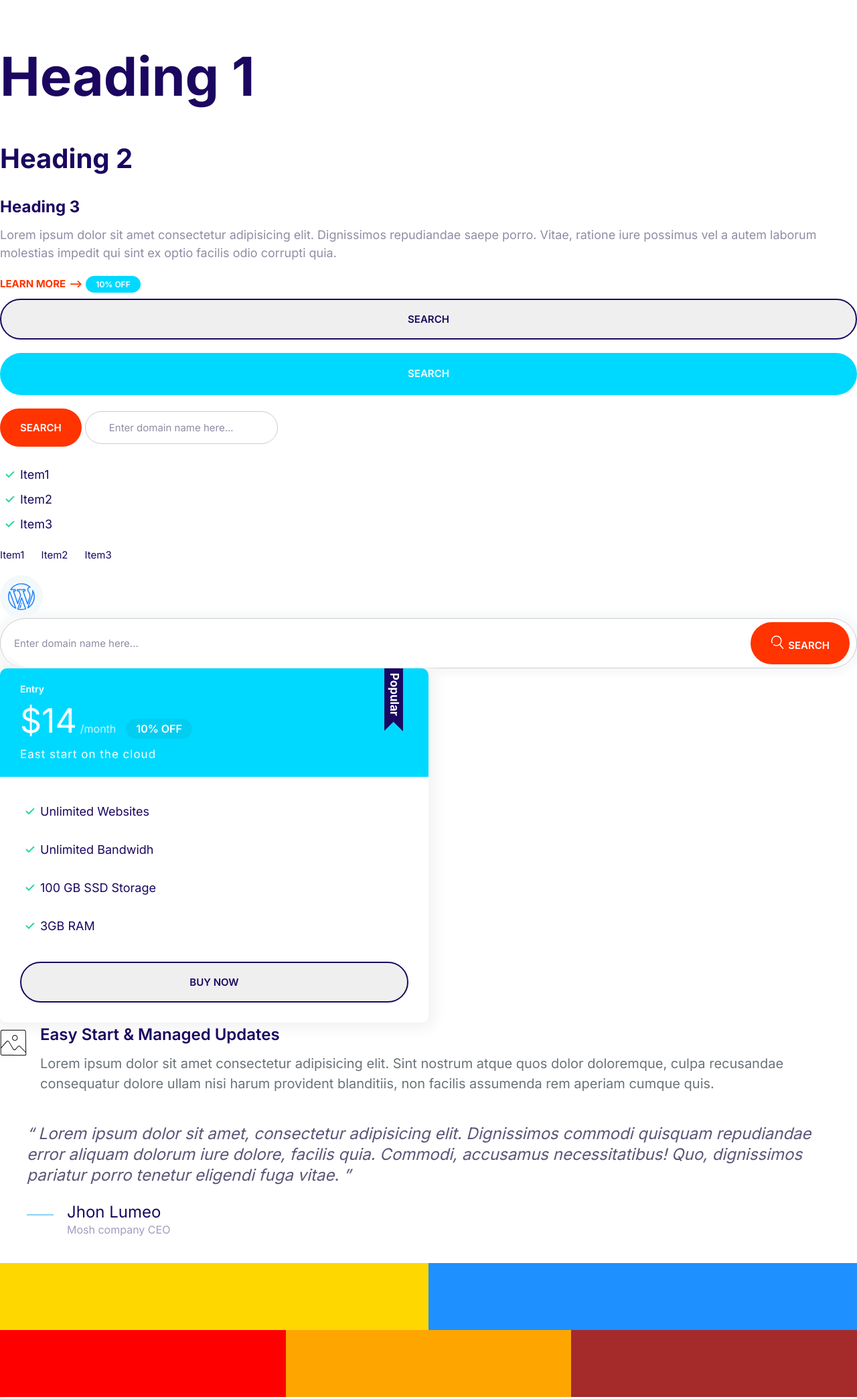
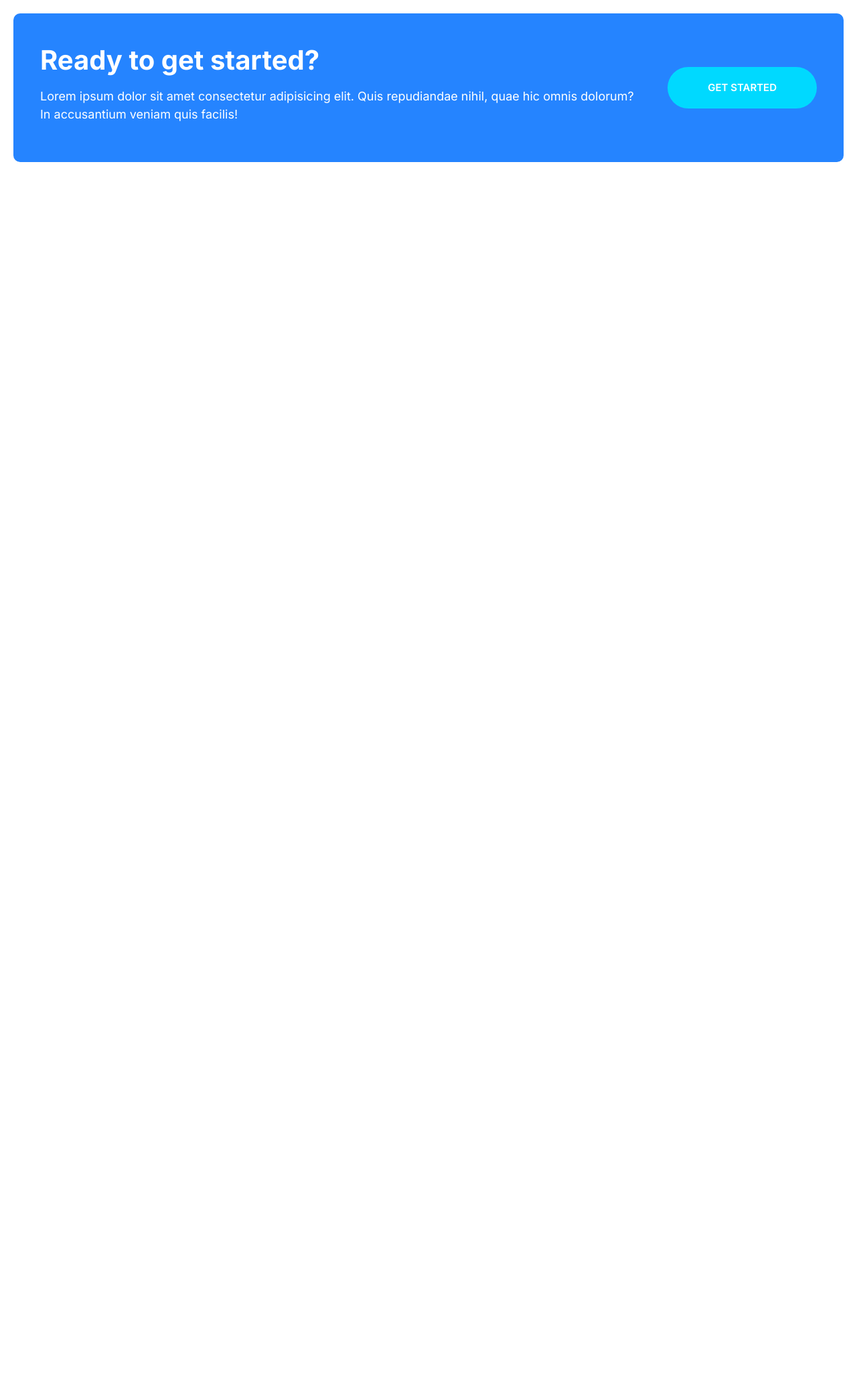
Before and after one commit to magriker/First_project, a plain HTML site: page html/index.html in a window 1280 px wide. Shown: the top 2089 px of the page at 67% size. After the commit the page ends 800 px from the top, so only its background shows below. Drawn offline with Linux system fonts and the light colour scheme.

Commit message:
Build callout component.

```diff
--- a/css/styles.css
+++ b/css/styles.css
@@ -47,6 +47,14 @@ h3 {
 
 p {
   margin-top: 0;
+}
+
+.header--white {
+  color: var(--color-white);
+}
+
+.paragraph--white {
+  color: var(--color-white);
 }
 
 @media screen and (min-width: 1024px) {
@@ -209,7 +217,7 @@ a {
 .btn {
   border-radius: 40px;
   cursor: pointer;
-  display: inline;
+
   font-size: 1.8rem;
   font-weight: 600;
   text-align: center;
@@ -253,6 +261,11 @@ a {
 
 .btn--accent:hover {
   background: #ec3000;
+}
+
+.btn--streched {
+  padding-left: 6rem;
+  padding-right: 6rem;
 }
 
 @media screen and (min-width: 1024px) {
@@ -524,3 +537,42 @@ a {
     margin-left: 6rem;
   }
 }
+
+/* Callouts */
+.callout {
+  padding: 4rem;
+
+  border-radius: 10px;
+}
+
+.callout__content {
+  text-align: center;
+}
+
+.callout--primary {
+  background: var(--color-primary);
+}
+
+.callout__headding {
+  margin-top: 0;
+}
+
+.callout .btn {
+  align-self: center;
+  justify-self: center;
+}
+
+@media screen and (min-width: 768px) {
+  .callout__content {
+    text-align: start;
+  }
+
+  .callout .btn {
+    justify-self: start;
+    margin-left: 5rem;
+  }
+
+  .callout .grid--1x2 {
+    grid-template-columns: 1fr auto;
+  }
+}
--- a/html/index.html
+++ b/html/index.html
@@ -14,164 +14,18 @@
     <link rel="stylesheet" href="/css/normalize.css" />
     <link rel="stylesheet" href="/css/styles.css" />
   </head>
-  <body>
-    <h1>Heading 1</h1>
-    <h2>Heading 2</h2>
-    <h3>Heading 3</h3>
-    <p>
-      Lorem ipsum dolor sit amet consectetur adipisicing elit. Dignissimos
-      repudiandae saepe porro. Vitae, ratione iure possimus vel a autem laborum
-      molestias impedit qui sint ex optio facilis odio corrupti quia.
-    </p>
-
-    <a href="#" class="link-arrow">Learn More</a>
-
-    <span class="badge badge--secondary badge--small">10% OFF</span>
-
-    <button class="btn btn--block btn--outline">Search</button>
-    <a href="#" class="btn btn--block btn--secondary">Search</a>
-    <button class="btn btn--content btn--accent">Search</button>
-
-    <input type="text" class="input" placeholder="Enter domain name here..." />
-
-    <ul class="list list--tick">
-      <li class="list__item">Item1</li>
-      <li class="list__item">Item2</li>
-      <li class="list__item">Item3</li>
-    </ul>
-    <ul class="list list--inline">
-      <li class="list__item">Item1</li>
-      <li class="list__item">Item2</li>
-      <li class="list__item">Item3</li>
-    </ul>
-
-    <sapn class="icon-container">
-      <svg class="icon icon--primary">
-        <use xlink:href="/images/sprite.svg#wordpress"></use>
-      </svg>
-    </sapn>
-
-    <div class="input-group">
-      <input
-        type="text"
-        class="input"
-        placeholder="Enter domain name here..."
-      />
-      <button class="btn btn--accent">
-        <svg class="icon icon--primary icon--search">
-          <use xlink:href="/images/sprite.svg#search"></use>
-        </svg>
-        Search
-      </button>
-    </div>
-
-    <div style="width: 50%">
-      <div class="plan plan--popular">
-        <div class="card card--secondary">
-          <header class="card__header">
-            <h3 class="plan__name">Entry</h3>
-            <span class="plan__price">$14</span>
-            <span class="plan__billing-cycle">/month</span>
-            <span class="badge badge--secondary badge--small">10% OFF</span>
-            <span class="plan__description">East start on the cloud</span>
-          </header>
-          <div class="card__body">
-            <ul class="list list--tick">
-              <li class="list__item">Unlimited Websites</li>
-              <li class="list__item">Unlimited Bandwidh</li>
-              <li class="list__item">100 GB SSD Storage</li>
-              <li class="list__item">3GB RAM</li>
-            </ul>
-            <button class="btn btn--block btn--outline">BUY NOW</button>
-          </div>
+  <body style="padding: 20px">
+    <div class="callout callout--primary">
+      <div class="grid grid--1x2">
+        <div class="callout__content">
+          <h2 class="callout__headding header--white">Ready to get started?</h2>
+          <p class="paragraph--white">
+            Lorem ipsum dolor sit amet consectetur adipisicing elit. Quis
+            repudiandae nihil, quae hic omnis dolorum? In accusantium veniam
+            quis facilis!
+          </p>
         </div>
-      </div>
-    </div>
-
-    <div class="media">
-      <div class="media__image">
-        <svg class="icon icon--primary">
-          <use xlink:href="/images/sprite.svg#snap"></use>
-        </svg>
-      </div>
-      <div class="media__body">
-        <h3 class="media__title">Easy Start & Managed Updates</h3>
-        <p class="media__paragraph">
-          Lorem ipsum dolor sit amet consectetur adipisicing elit. Sint nostrum
-          atque quos dolor doloremque, culpa recusandae consequatur dolore ullam
-          nisi harum provident blanditiis, non facilis assumenda rem aperiam
-          cumque quis.
-        </p>
-      </div>
-    </div>
-
-    <blockquote class="quote">
-      <p class="quote__text quote--body">
-        Lorem ipsum dolor sit amet, consectetur adipisicing elit. Dignissimos
-        commodi quisquam repudiandae error aliquam dolorum iure dolore, facilis
-        quia. Commodi, accusamus necessitatibus! Quo, dignissimos pariatur porro
-        tenetur eligendi fuga vitae.
-      </p>
-      <footer>
-        <div class="media">
-          <div class="media__image quote__image">
-            <svg class="icon icon--primary quote__line">
-              <use xlink:href="/images/sprite.svg#line"></use>
-            </svg>
-          </div>
-          <div class="media__body">
-            <h3 class="media__title quote__author">Jhon Lumeo</h3>
-            <p class="quote__organization">Mosh company CEO</p>
-          </div>
-        </div>
-      </footer>
-    </blockquote>
-
-    <div class="grid grid--1x2">
-      <div style="height: 100px; background: gold"></div>
-      <div style="height: 100px; background: dodgerblue"></div>
-    </div>
-    <div class="grid grid--1x3">
-      <div style="height: 100px; background: red"></div>
-      <div style="height: 100px; background: orange"></div>
-      <div style="height: 100px; background: brown"></div>
-    </div>
-
-    <div class="card testimonial">
-      <div class="grid grid--1x2">
-        <div class="testimonial__image-contaner">
-          <img
-            class="testimonial__image"
-            src="/images/testimonial.jpg"
-            alt="A happy, smiling customer"
-          />
-          <sapn class="icon-container icon-container--accent">
-            <svg class="icon icon--white icon--small">
-              <use xlink:href="/images/sprite.svg#quotes"></use>
-            </svg>
-          </sapn>
-        </div>
-
-        <blockquote class="quote">
-          <p class="quote__text quote--body">
-            Lorem ipsum dolor sit amet consectetur adipisicing elit. Labore
-            architecto et dolor amet numquam excepturi minus nostrum odit
-            perferendis nulla!
-          </p>
-          <footer>
-            <div class="media">
-              <div class="media__image quote__image">
-                <svg class="icon icon--primary quote__line">
-                  <use xlink:href="/images/sprite.svg#line"></use>
-                </svg>
-              </div>
-              <div class="media__body">
-                <h3 class="media__title quote__author">Jhon Lumeo</h3>
-                <p class="quote__organization">Mosh company CEO</p>
-              </div>
-            </div>
-          </footer>
-        </blockquote>
+        <a href="#" class="btn btn--secondary btn--streched">get started</a>
       </div>
     </div>
   </body>
```
Also changed, not shown: components/callouts.html (added, +15 -0 lines).
